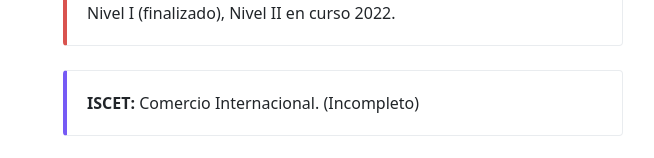
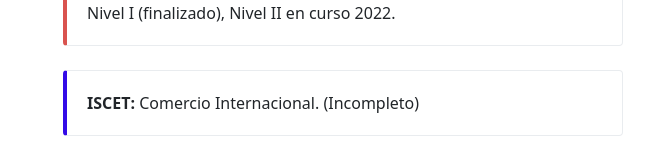
Before and after one commit to erkcgn/ProyectoIntegrador_CologneErika, an Angular app in the folder ProyectoIntegrador_erkcgn/: page /educacion in a window 1280 px wide. Shown: the part 199-357 px from the top of the page, without its empty margins (313-967 px from the left). Built offline with nearby package versions, Linux system fonts and the light colour scheme.

Commit message:
modifique color de callout

```diff
--- a/ProyectoIntegrador_erkcgn/src/app/componentes/educacion/educacion.component.html
+++ b/ProyectoIntegrador_erkcgn/src/app/componentes/educacion/educacion.component.html
@@ -26,7 +26,7 @@
                         Nivel I (finalizado), Nivel II en curso 2022.
                     </div>
                     <br>
-                    <div class="bd-callout bd-callout-blue">
+                    <div class="bd-callout bd-callout-primary">
                         <strong>ISCET:</strong> Comercio Internacional. (Incompleto)
                     </div>
                     <br>
--- a/ProyectoIntegrador_erkcgn/src/styles.css
+++ b/ProyectoIntegrador_erkcgn/src/styles.css
@@ -8,8 +8,8 @@
 }
 
 /* Modifier classes */
-.bd-callout-blue {
-    border-left-color: #765af5;
+.bd-callout-primary {
+    border-left-color: #330ae7;
 }
 .bd-callout-warning {
     border-left-color: #f0ad4e;
```
